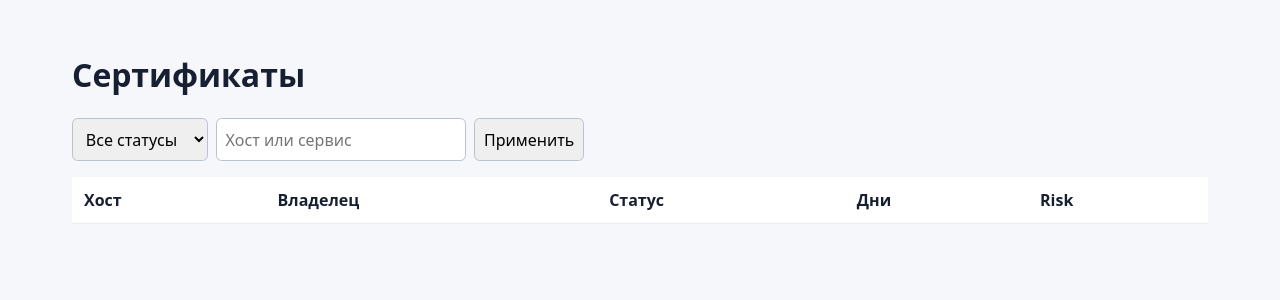
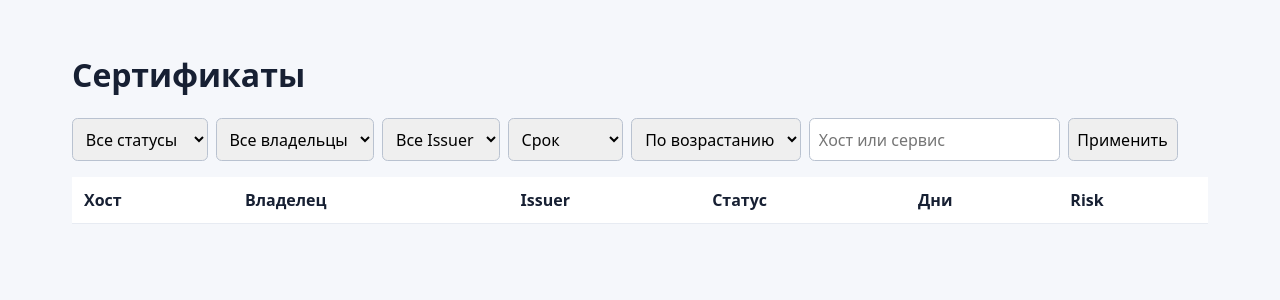
Before and after one commit to MuhametaliSagiden/hackatonProject2, a FastAPI app: page /certificates in a window 1280 px wide. Shown: the part 54-354 px from the top of the page. Run offline with FastAPI, Linux system fonts and the light colour scheme; lists and menus that the app fills with data are empty.

Commit message:
feat: complete certificate filters and export fields
Co-authored-by: Copilot <223556219+Copilot@users.noreply.github.com>

```diff
--- a/radar/export/csv_export.py
+++ b/radar/export/csv_export.py
@@ -12,6 +12,7 @@ COLUMNS = [
     "SAN",
     "Issuer",
     "Thumbprint (SHA-1)",
+    "Thumbprint (SHA-256)",
     "Действует с",
     "Действует до",
     "Дней осталось",
@@ -21,6 +22,8 @@ COLUMNS = [
     "Self-signed",
     "Ключ",
     "Подпись",
+    "TLS версия",
+    "Ошибка",
     "Risk Score",
     "Уровень риска",
     "Проблемы",
@@ -62,6 +65,7 @@ def extract_row_values(service: Any, result: Any) -> list[str]:
         ", ".join(str(s) for s in all_sans),
         getattr(result, "issuer_cn", None) or getattr(result, "issuer_full", None) or "",
         getattr(result, "thumbprint_sha1", None) or "",
+        getattr(result, "thumbprint_sha256", None) or "",
         not_before_str,
         not_after_str,
         str(result.days_left) if getattr(result, "days_left", None) is not None else "",
@@ -71,6 +75,8 @@ def extract_row_values(service: Any, result: Any) -> list[str]:
         self_signed_str,
         key_str,
         getattr(result, "sig_hash", None) or "",
+        getattr(result, "tls_version", None) or "",
+        getattr(result, "error", None) or "",
         str(result.risk_score) if getattr(result, "risk_score", None) is not None else "",
         getattr(result, "risk_level", ""),
         "; ".join(reasons),
--- a/radar/web/app.py
+++ b/radar/web/app.py
@@ -146,7 +146,10 @@ def certificates(
     sort: str = "days_left",
     dir: str = "asc",
 ):
-    data = rows()
+    all_data = rows()
+    owners = sorted({s.owner for s, _ in all_data if s.owner})
+    issuers = sorted({r.issuer_cn for _, r in all_data if r.issuer_cn})
+    data = all_data
     data = [
         (s, r)
         for s, r in data
@@ -164,7 +167,19 @@ def certificates(
     }.get(sort, lambda x: x[1].days_left or 10**9)
     data.sort(key=key, reverse=dir == "desc")
     return templates.TemplateResponse(
-        request, "certificates.html", {"rows": data, "status": status or "", "q": q or ""}
+        request,
+        "certificates.html",
+        {
+            "rows": data,
+            "status": status or "",
+            "q": q or "",
+            "owner": owner or "",
+            "issuer": issuer or "",
+            "owners": owners,
+            "issuers": issuers,
+            "sort": sort,
+            "direction": dir,
+        },
     )
 
 
--- a/radar/web/templates/certificates.html
+++ b/radar/web/templates/certificates.html
@@ -1 +1,14 @@
-{% extends "base.html" %}{% block content %}<h1>Сертификаты</h1><form class="filters"><select name="status"><option value="">Все статусы</option>{% for name in ['OK','Information','Warning','Critical','Expired','Unreachable'] %}<option {% if status == name %}selected{% endif %}>{{ name }}</option>{% endfor %}</select><input name="q" value="{{ q }}" placeholder="Хост или сервис"><button>Применить</button></form><table><tr><th>Хост</th><th>Владелец</th><th>Статус</th><th>Дни</th><th>Risk</th></tr>{% for service,result in rows %}<tr><td><a href="/certificates/{{ result.id }}">{{ service.host }}</a></td><td>{{ service.owner or 'не назначен' }}</td><td>{{ result.status }}</td><td>{{ result.days_left if result.days_left is not none else '' }}</td><td>{{ result.risk_score if result.risk_score is not none else '' }}</td></tr>{% endfor %}</table>{% endblock %}
+{% extends "base.html" %}
+{% block content %}
+<h1>Сертификаты</h1>
+<form class="filters">
+  <select name="status"><option value="">Все статусы</option>{% for name in ['OK','Information','Warning','Critical','Expired','Unreachable'] %}<option value="{{ name }}" {% if status == name %}selected{% endif %}>{{ name }}</option>{% endfor %}</select>
+  <select name="owner"><option value="">Все владельцы</option>{% for item in owners %}<option value="{{ item }}" {% if owner == item %}selected{% endif %}>{{ item }}</option>{% endfor %}</select>
+  <select name="issuer"><option value="">Все Issuer</option>{% for item in issuers %}<option value="{{ item }}" {% if issuer == item %}selected{% endif %}>{{ item }}</option>{% endfor %}</select>
+  <select name="sort"><option value="days_left" {% if sort == 'days_left' %}selected{% endif %}>Срок</option><option value="host" {% if sort == 'host' %}selected{% endif %}>Хост</option><option value="owner" {% if sort == 'owner' %}selected{% endif %}>Владелец</option><option value="issuer" {% if sort == 'issuer' %}selected{% endif %}>Issuer</option><option value="risk" {% if sort == 'risk' %}selected{% endif %}>Риск</option></select>
+  <select name="dir"><option value="asc" {% if direction == 'asc' %}selected{% endif %}>По возрастанию</option><option value="desc" {% if direction == 'desc' %}selected{% endif %}>По убыванию</option></select>
+  <input name="q" value="{{ q }}" placeholder="Хост или сервис">
+  <button>Применить</button>
+</form>
+<table><tr><th>Хост</th><th>Владелец</th><th>Issuer</th><th>Статус</th><th>Дни</th><th>Risk</th></tr>{% for service,result in rows %}<tr><td><a href="/certificates/{{ result.id }}">{{ service.host }}</a></td><td>{{ service.owner or 'не назначен' }}</td><td>{{ result.issuer_cn or '' }}</td><td>{{ result.status }}</td><td>{{ result.days_left if result.days_left is not none else '' }}</td><td>{{ result.risk_score if result.risk_score is not none else '' }}</td></tr>{% endfor %}</table>
+{% endblock %}
```
Also changed, not shown: tests/test_exports.py (+1 -1 lines), tests/test_web.py (+9 -0 lines).
